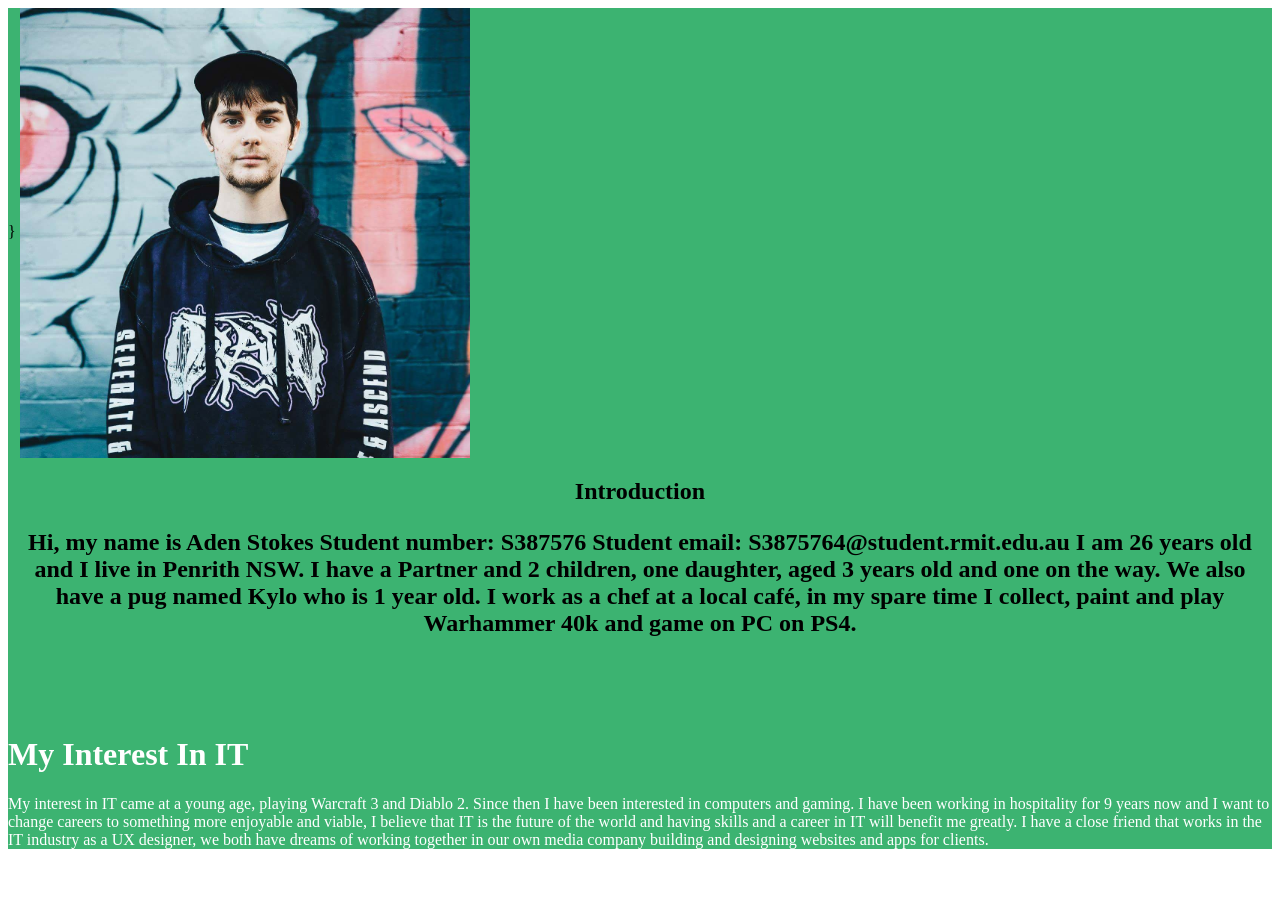
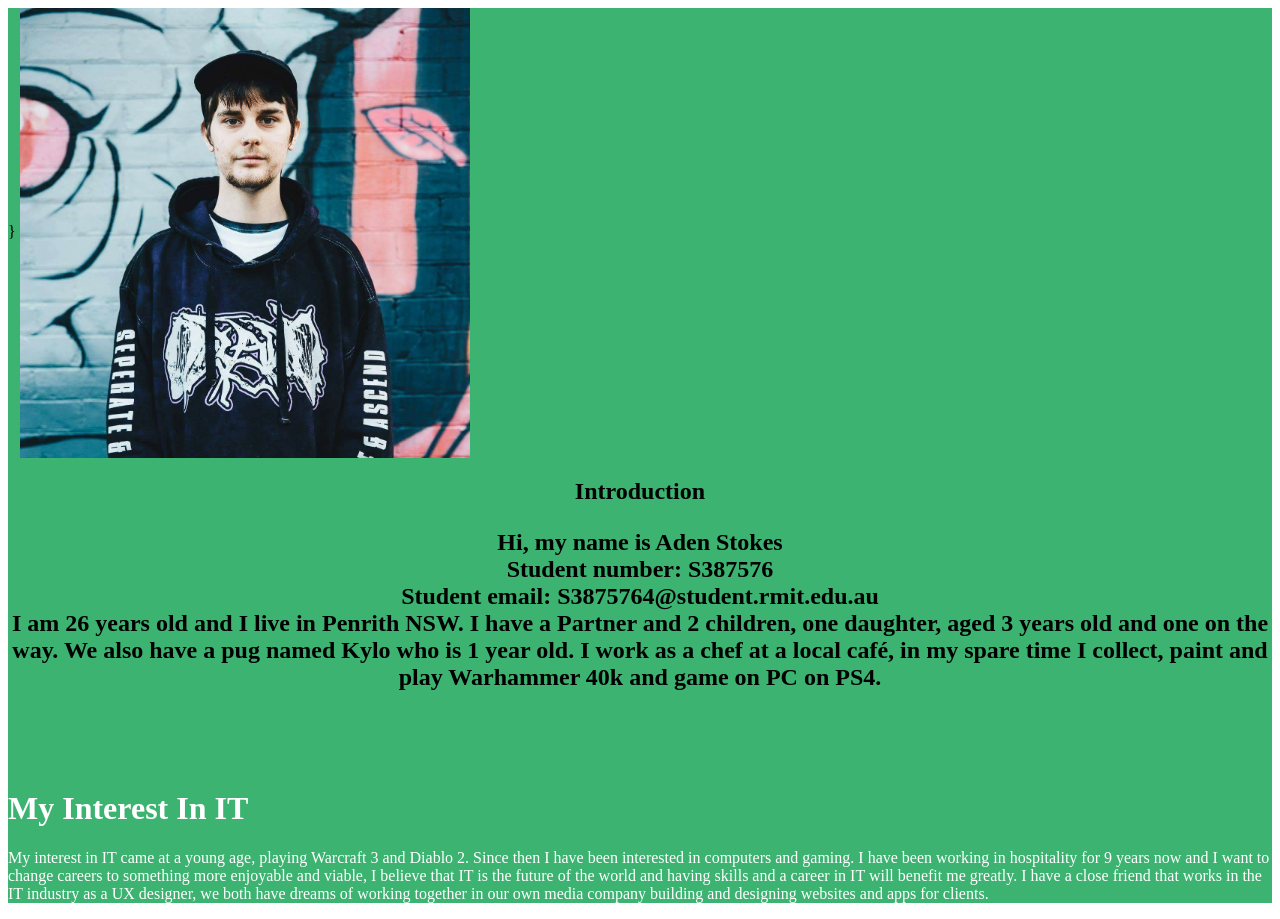
Before and after one commit to AStokes-01/Test, a plain HTML site: page index.html in a window 1280 px wide. Before the commit the page ends 865 px from the top, so only its background shows below. Drawn offline with Linux system fonts and the light colour scheme.

Commit message:
Update index.html

```diff
--- a/index.html
+++ b/index.html
@@ -6,9 +6,9 @@
 <body>
 <img src="aden.jpg" alt="A picture of me" height="450" width="450" align="center">
 <h2 style="text-align:center; " style="color:white" style="font-family:helvetica">Introduction</</h2>
-<p style="text-align: center;" style="color:white" style="font-family:helvetica">Hi, my name is Aden Stokes
-Student number: S387576
-Student email: S3875764@student.rmit.edu.au
+<p style="text-align: center;" style="color:white" style="font-family:helvetica">Hi, my name is Aden Stokes<br>
+Student number: S387576<br>
+Student email: S3875764@student.rmit.edu.au<br>
 I am 26 years old and I live in Penrith NSW. I have a Partner and 2 children, one daughter, aged 3 years old and one on the way. We also have a pug named Kylo who is 1 year old. I work as a chef at a local café, in my spare time I collect, paint and play Warhammer 40k and game on PC on PS4.
 </p> <br><br>
 
```
